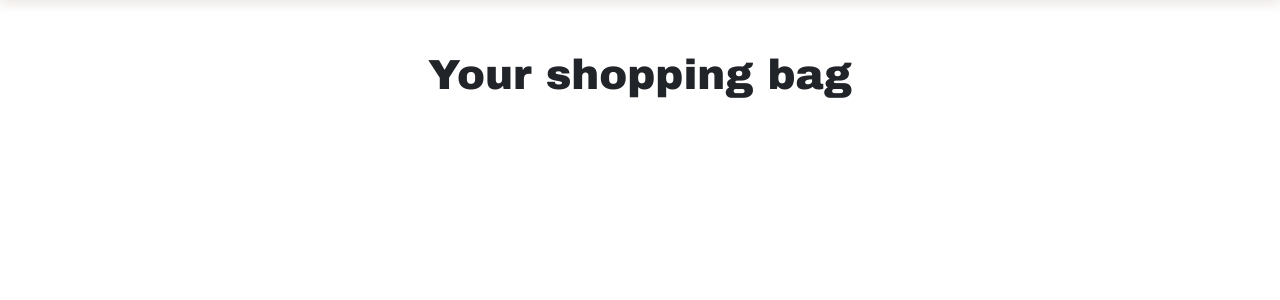
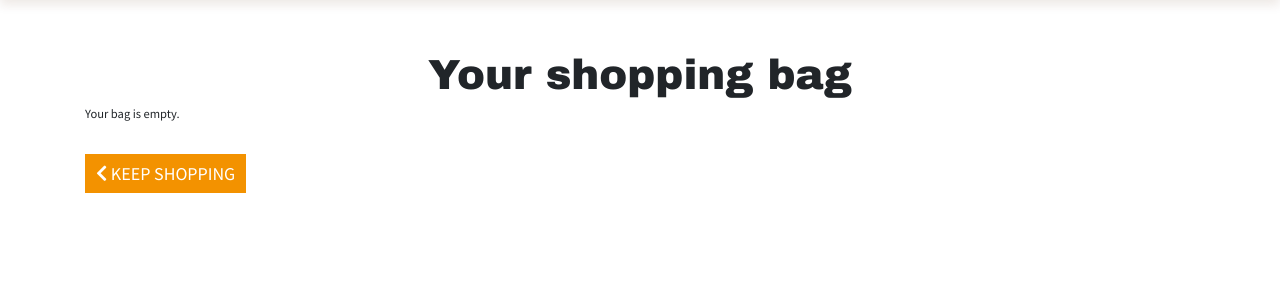
Before and after one commit to Bourkekev/ms4-power-fitness-gym, a Django app: page /bag/ in a window 1280 px wide. Shown: the part 105-405 px from the top of the page. Run offline with Django 3.2, Linux system fonts and the light colour scheme; some libraries are stand-ins or nearby versions.

Commit message:
Added bag contexts

```diff
--- /dev/null
+++ b/bag/contexts.py
@@ -0,0 +1,5 @@
+def bag_contents(request):
+
+    context = {}
+
+    return context
--- a/bag/templates/bag/bag.html
+++ b/bag/templates/bag/bag.html
@@ -12,5 +12,19 @@
 {% endblock page_header%}
 
 {% block content %}
-
+<div class="container">
+    <div class="row">
+        <div class="col">
+            {% if bag_items %}
+                <div class="table-responsive rounded"></div>
+            {% else %}
+                <p class="lead mb-5">Your bag is empty.</p>
+                <a href="{% url 'products' %}" class="btn btn-primary rounded-0 btn-lg">
+                    <i class="fas fa-chevron-left"></i>
+                    <span class="text-uppercase">Keep Shopping</span>
+                </a>
+            {% endif %}
+        </div>
+    </div>
+</div>
 {% endblock %}
--- a/config/settings.py
+++ b/config/settings.py
@@ -75,6 +75,7 @@ TEMPLATES = [
                 'django.contrib.auth.context_processors.auth',
                 'django.contrib.messages.context_processors.messages',
                 'django.template.context_processors.media',
+                'bag.contexts.bag_contents',
             ],
         },
     },
--- a/static/css/base.css
+++ b/static/css/base.css
@@ -41,6 +41,10 @@ a.btn-large:hover {
     font-size: 1.8rem;
     background-color: #f39200;
     border-color: #f39200;
+}
+.btn-primary:hover {
+    background-color: #0072AB;
+    border-color: #0072AB;
 }
 /* Fix header */
 header {
```
